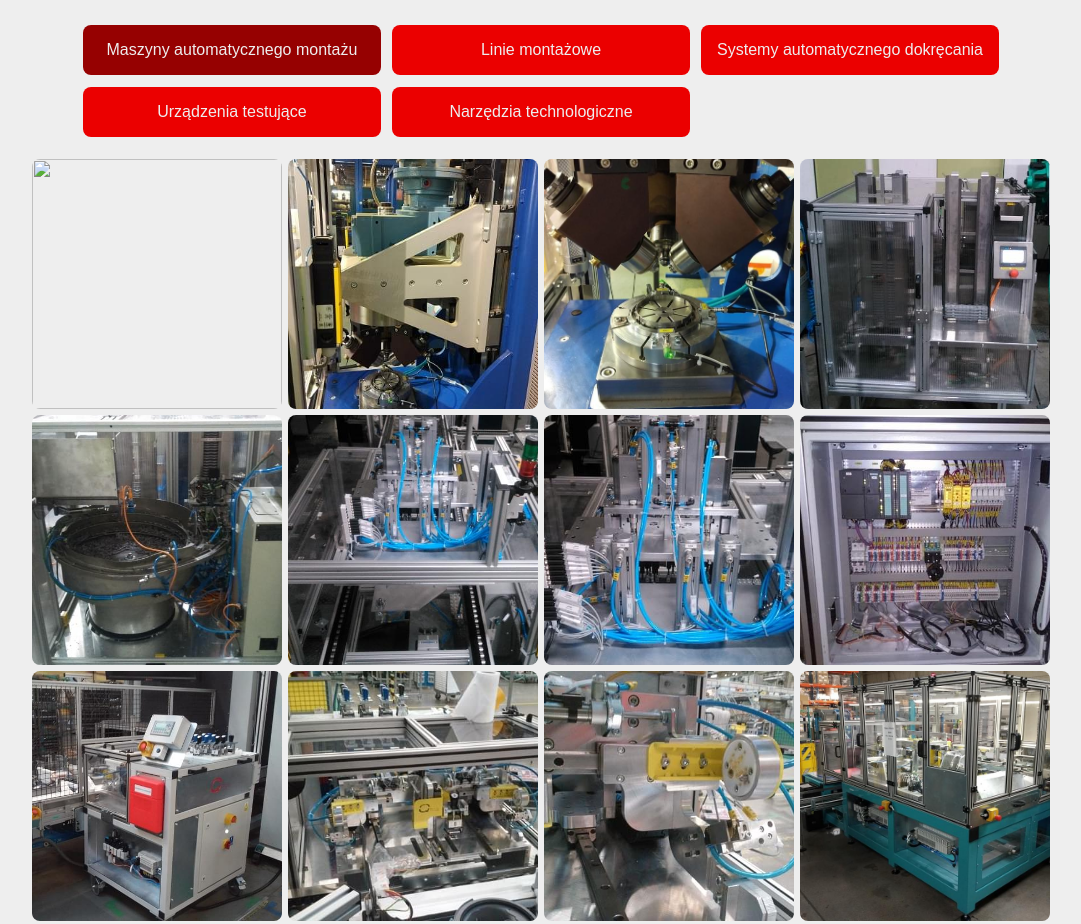
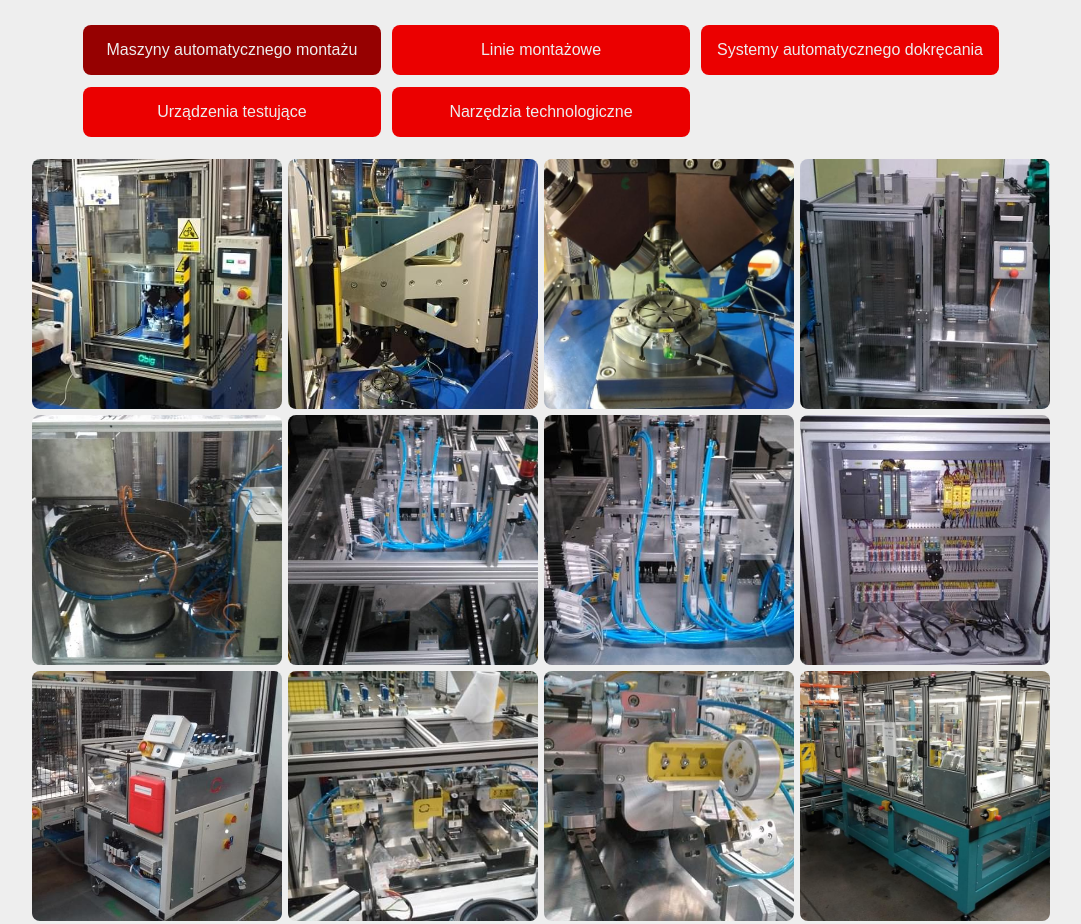
Before and after one commit to baatonik/qbig, a website: page page/index.html in a window 1280 px wide. Shown: the part 3911-4835 px from the top of the page, without its empty margins (99-1180 px from the left). Drawn offline with nearby package versions, Linux system fonts and the light colour scheme; the site is published under a folder, as on GitHub Pages, so addresses that start at the root find nothing; a web font is replaced by a local one.

Commit message:
test sciezek 4

```diff
--- a/page/index.html
+++ b/page/index.html
@@ -289,7 +289,7 @@
                 <div class="gallery__box menu-section first-tab" id="first-tab">
                     <div class="gallery__box-item">
                         <img data-gallery-name="automatic-machine-installation" data-gallery-slide-num="0"
-                            src="/page/dist/img/gallery/automatic-machine-installation/gal_03.jpg" alt="">
+                            src="./dist/img/gallery/automatic-machine-installation/gal_03.jpg" alt="">
                     </div>
                     <div class="gallery__box-item">
                         <img data-gallery-name="automatic-machine-installation" data-gallery-slide-num="1"
--- a/page/src/sass/components/_gallery.scss
+++ b/page/src/sass/components/_gallery.scss
@@ -1,5 +1,4 @@
 @use '../utilities/colors' as c;
-@use 'lightbox' as l;
 @use 'lightbox-mini' as lm;
 
 .gallery {
```
Also changed, not shown: page/dist/css/style.min.css, 1 other file.
